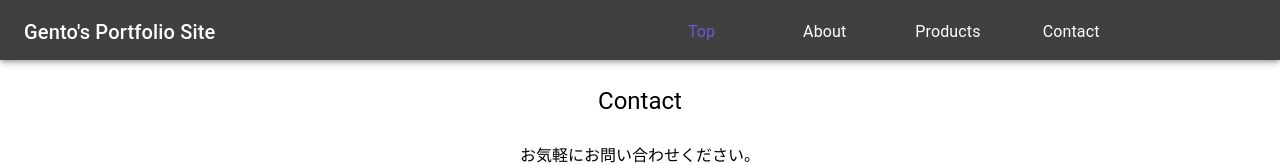
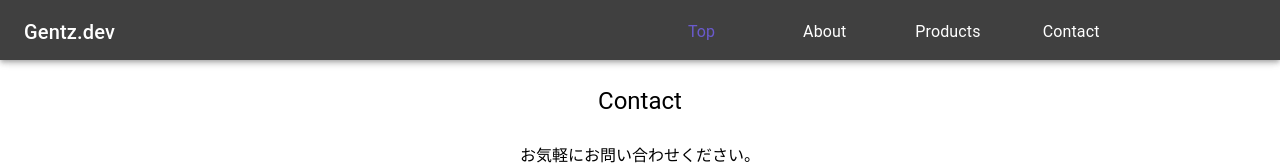
Before and after one commit to gento-ogane/gento-ogane.github.io, a React (Create React App) app: page /contact in a window 1280 px wide. Shown: the top 165 px of the page. Built offline with nearby package versions, Linux system fonts and the light colour scheme.

Commit message:
タイトルの変更

```diff
--- a/src/views/organisms/Header.tsx
+++ b/src/views/organisms/Header.tsx
@@ -17,7 +17,7 @@ const Header:React.FC=props=>{
 return (
     <Head>
       <Bar>
-        <Title variant="h6">Gento's Portfolio Site</Title>
+        <Title variant="h6">Gentz.dev</Title>
         <MenuItem  button onClick={()=>{history.push('/');setMenuState(0)}}>
         <TopItemText state={menuState}>Top</TopItemText>
         </MenuItem>
```
